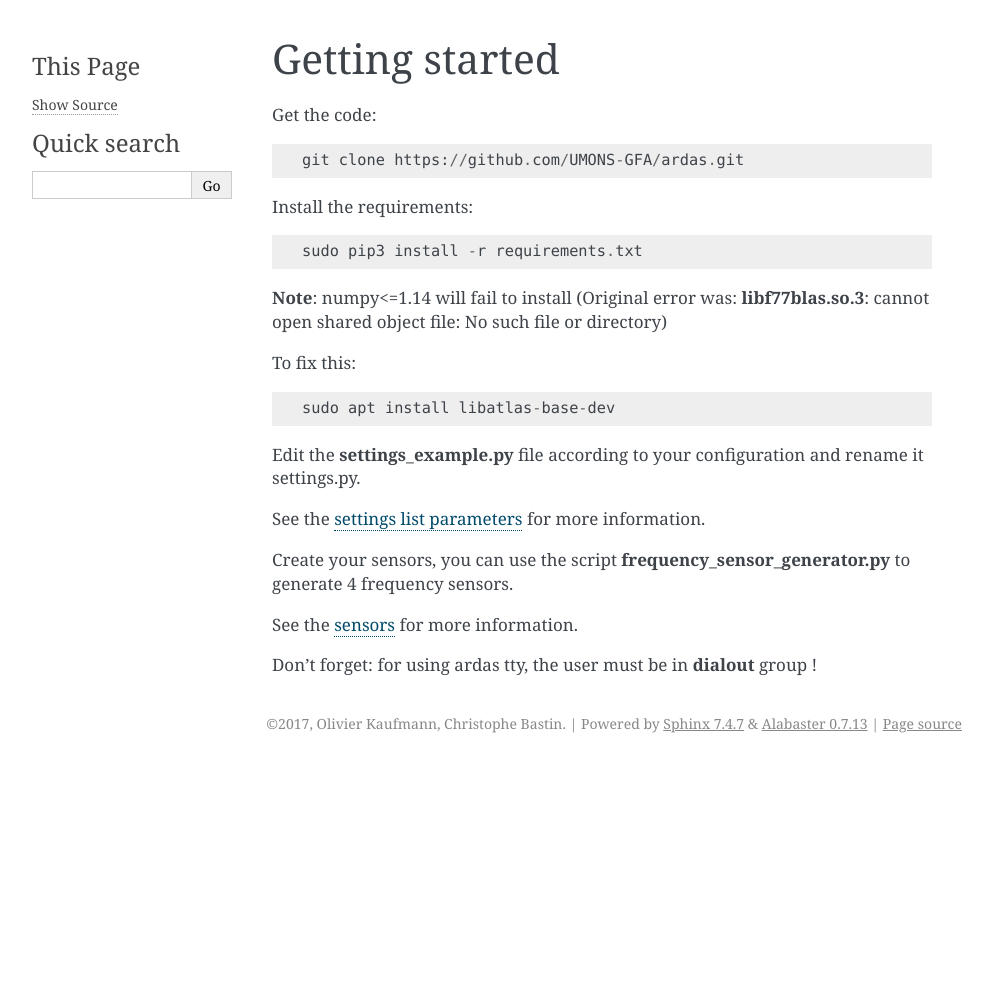
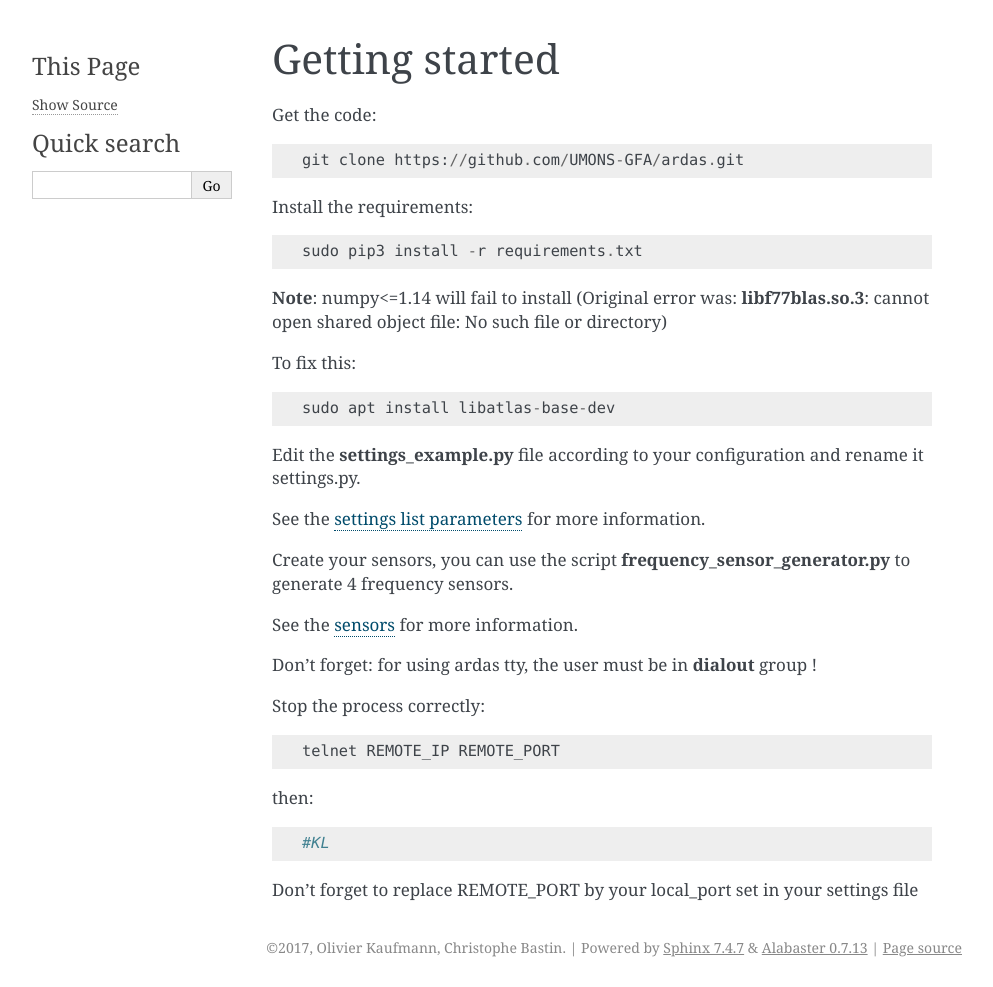
Before and after one commit to awatlet/ardas, a Sphinx documentation site: the page built from docs/source/getting_started.rst, in a window 1280 px wide. Shown: the whole page, without its empty margins (148-1141 px from the left). Built offline with Sphinx 7.4.7, drawn with Linux system fonts in a browser that asks for light colours; before the commit the page ends 900 px from its top, so only the background shows below that.

Commit message:
update doc to kill process properly

```diff
--- a/docs/source/getting_started.rst
+++ b/docs/source/getting_started.rst
@@ -28,3 +28,13 @@
 See the `sensors <sensors.html>`_ for more information.
 
 Don't forget: for using ardas tty, the user must be in **dialout** group !
+
+Stop the process correctly::
+
+    telnet REMOTE_IP REMOTE_PORT
+
+then::
+
+    #KL
+
+Don't forget to replace REMOTE_PORT by your local_port set in your settings file
```
